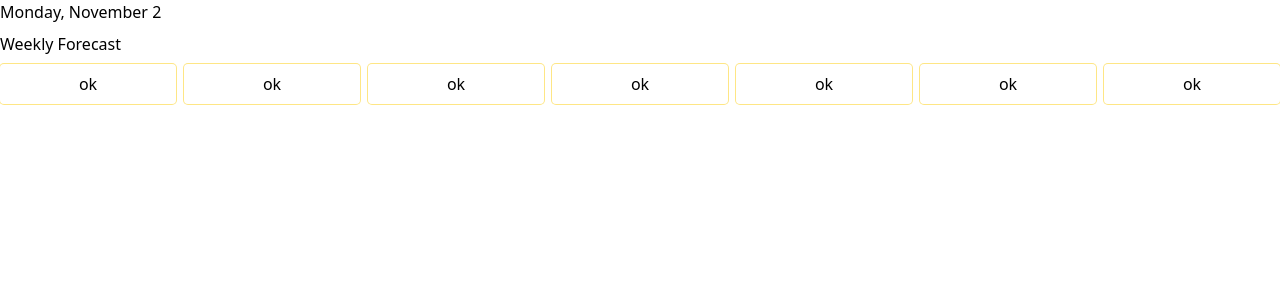
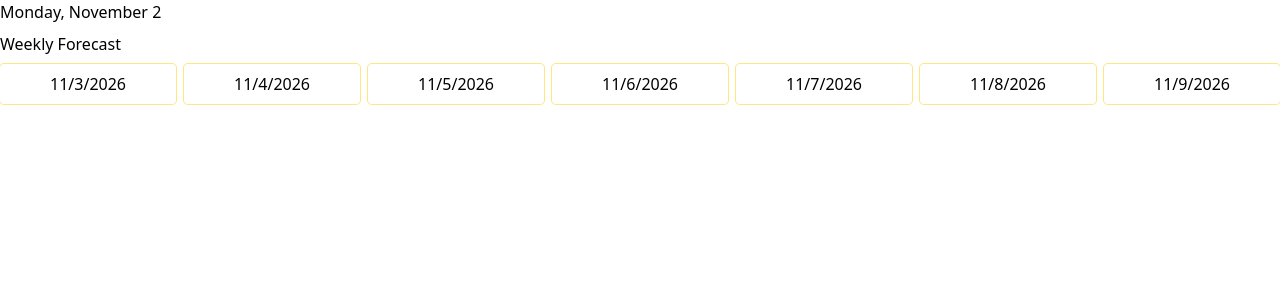
Before and after one commit to jymele/home-dashboard, a Next.js app: page / in a window 1280 px wide. Shown: the top 300 px of the page. Built offline with nearby package versions, Linux system fonts and the light colour scheme.

Commit message:
Get each day of the week for the next 7 days

```diff
--- a/components/custom/weekly-weather/DayWeather.tsx
+++ b/components/custom/weekly-weather/DayWeather.tsx
@@ -1,5 +1,9 @@
 'use client'
 
-export default function DayWeather() {
-    return <div className="p-2 flex items-center justify-center ring ring-amber-200 rounded-sm">ok</div>
+type Props = {
+    date: Date
 }
+
+export default function DayWeather({ date }: Props) {
+    return <div className="p-2 flex items-center justify-center ring ring-amber-200 rounded-sm">{date.toLocaleDateString()}</div>
+}
--- a/components/custom/weekly-weather/index.tsx
+++ b/components/custom/weekly-weather/index.tsx
@@ -1,17 +1,18 @@
-'use client'
 import DayWeather from "./DayWeather"
+import { connection } from 'next/server'
 
-export default function WeeklyWeather() {
-    // const date = new Date()
-    // const day = date.getDay()
+export default async function WeeklyWeather() {
+    await connection()
+    const date = new Date()
+    const day = date.getDay()
     // console.log(day)
 
-    const days = [0, 1, 2, 3, 4, 5, 6]
+    const days = [ 1, 2, 3, 4, 5, 6, 7]
 
     return <div>
         <h2 className="py-2">Weekly Forecast</h2>
         <div className="grid grid-cols-7 gap-2">
-        {days.map((day, index) => <DayWeather key={index} />)}
+        {days.map((day, index) => <DayWeather key={index} date={new Date(date.setDate(date.getDate() + 1))} />)}
     </div>
     </div>
 }
```
